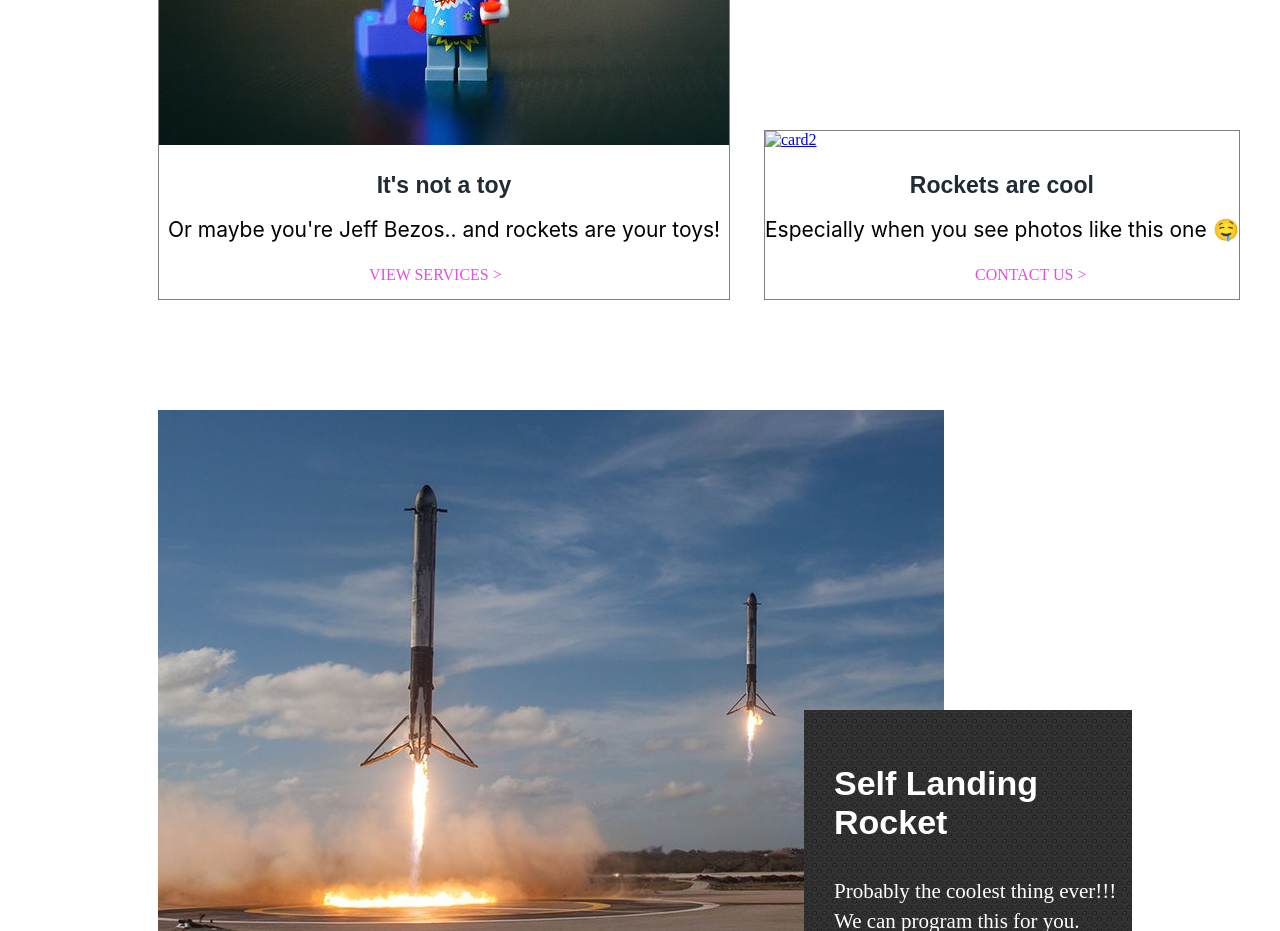
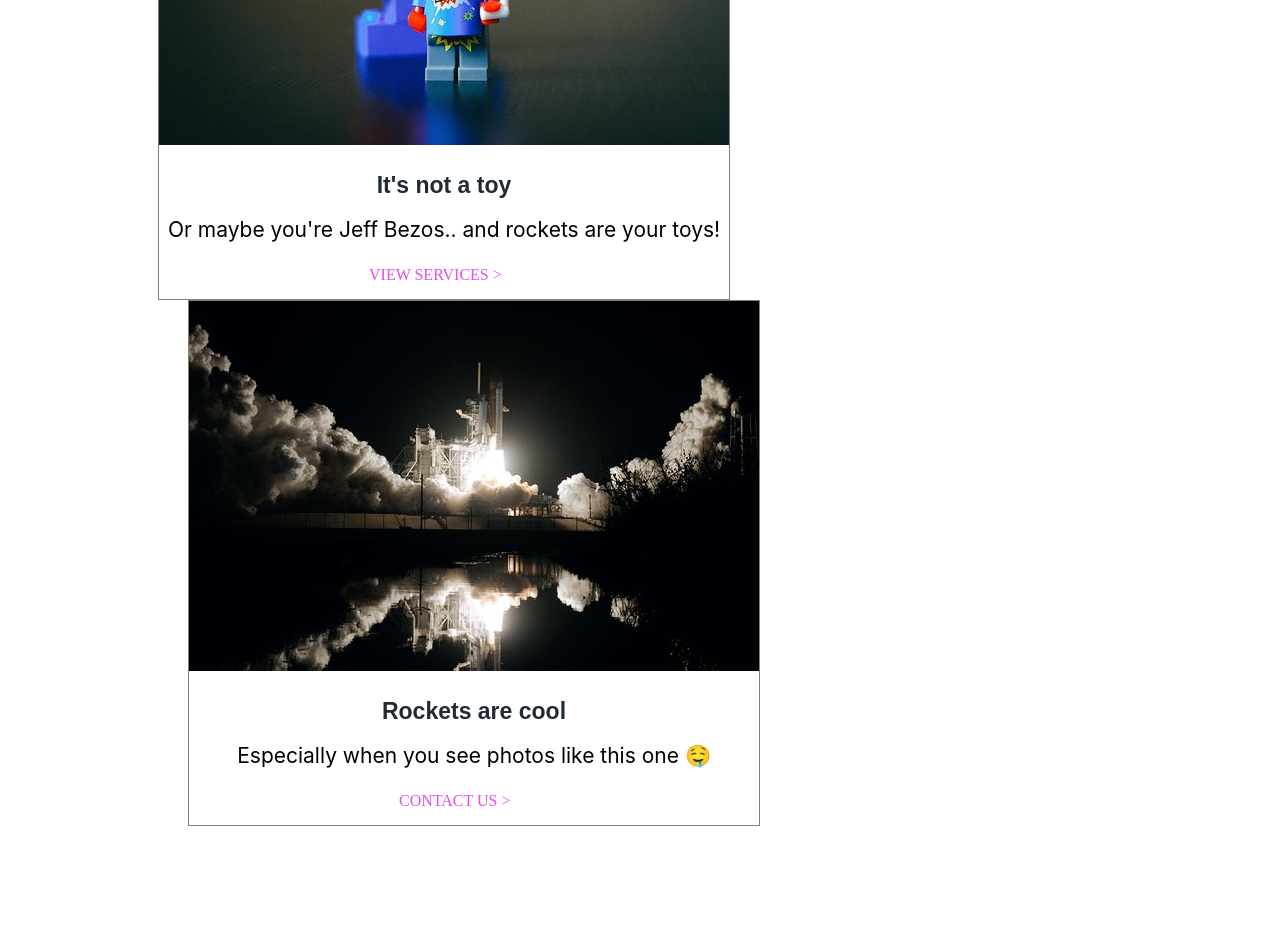
Before and after one commit to aryanver2001/Rocketman, a plain HTML site: page index.html in a window 1280 px wide. Shown: the part 1320-2251 px from the top of the page. Drawn offline with Linux system fonts and the light colour scheme; files whose address does not match are found by name.

Commit message:
Update index.html

```diff
--- a/index.html
+++ b/index.html
@@ -49,7 +49,7 @@
         </div>
         <div class="cards" style="margin-left: 30px;">
             <a href="https://rocketman.learnwagtail.com/contact/">
-                <img src="images/card2.jpg" alt="card2">
+                <img src="card2.jpg" alt="card2">
             </a>
             <p class="tab_cont">Rockets are cool</p>
             <p class="tab_cont2">Especially when you see photos like this one 🤤</p>
```
